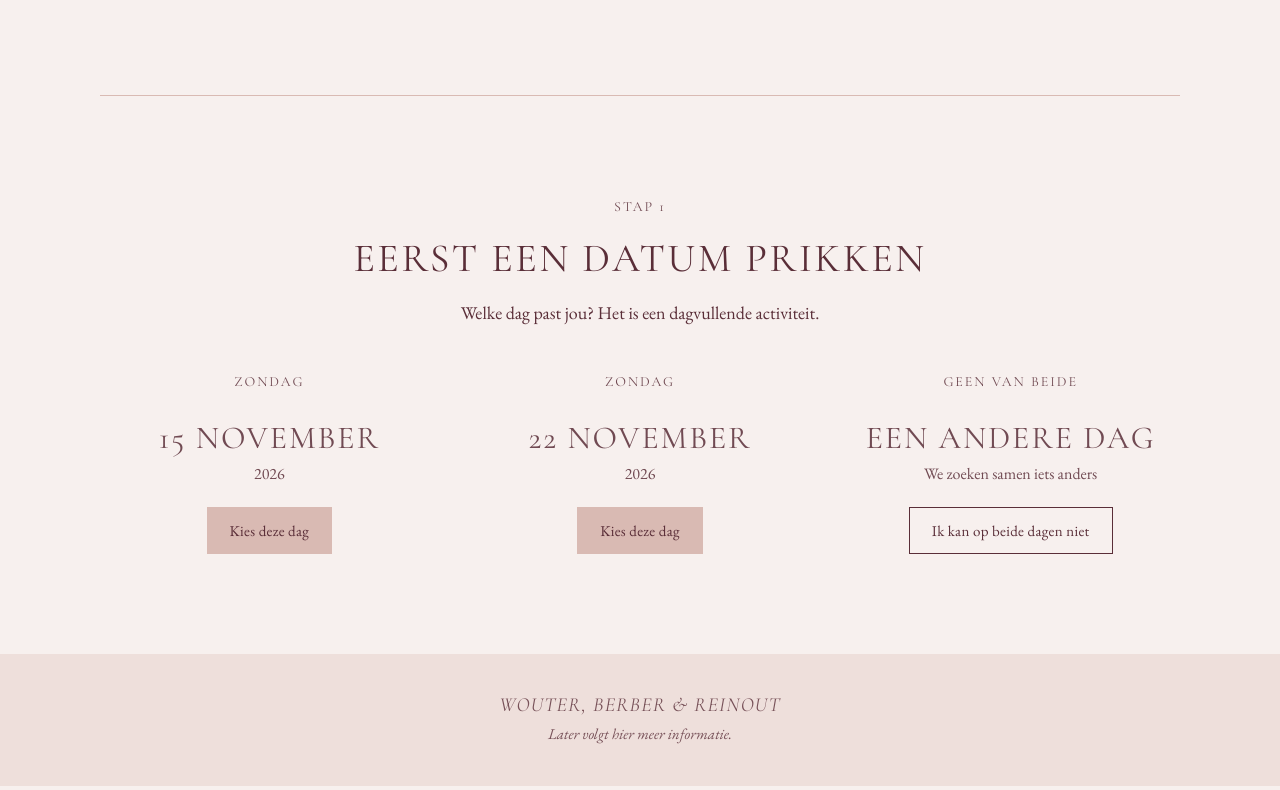
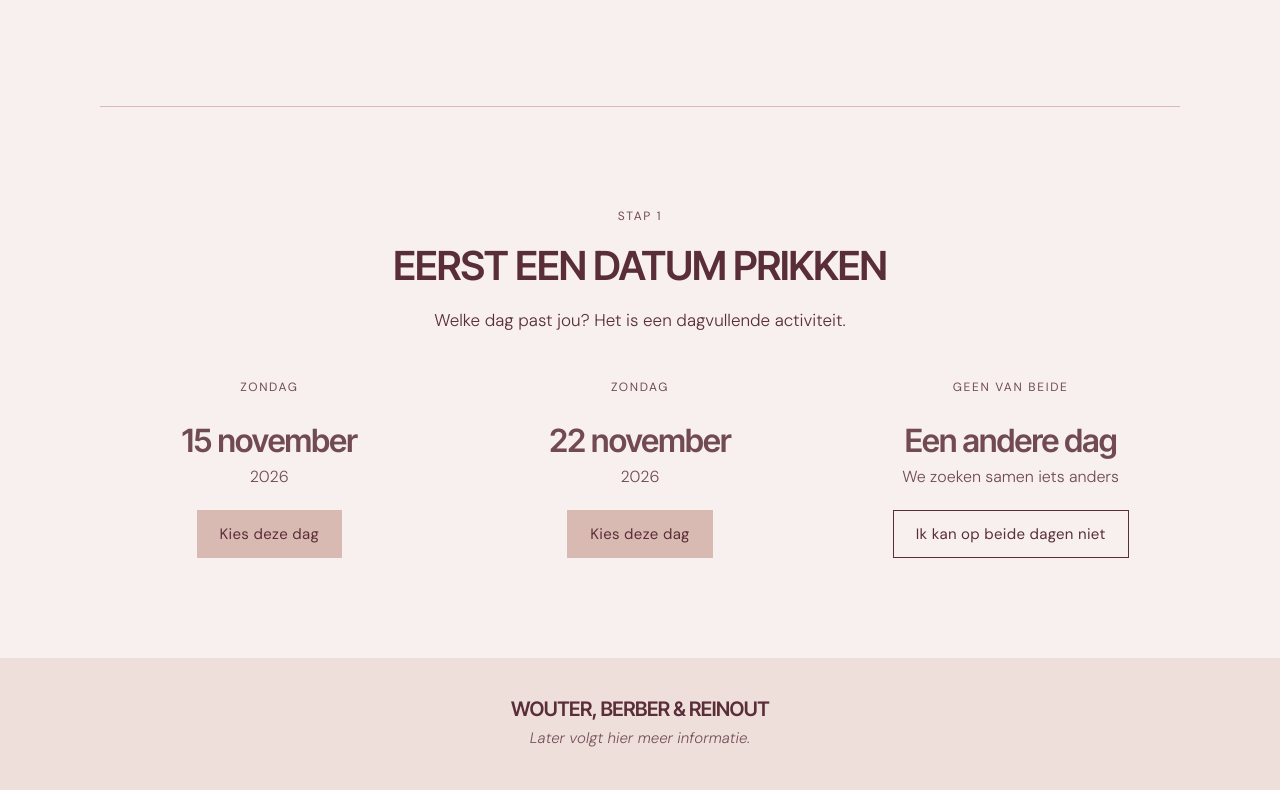
Before and after one commit to reinoutgorter-max/dagje-uit, a plain HTML site: page 2a250b-jelly/index.html in a window 1280 px wide. Shown: the part 1416-2206 px from the top of the page. Drawn offline with nearby package versions, Linux system fonts and the light colour scheme.

Commit message:
Lettertypes Inter Tight en DM Sans
Co-Authored-By: Claude Opus 5.5 <noreply@anthropic.com>

```diff
--- a/2a250b-jelly/index.html
+++ b/2a250b-jelly/index.html
@@ -8,8 +8,8 @@
 <title>Voor Jelly</title>
 <link rel="preconnect" href="https://fonts.googleapis.com">
 <link rel="preconnect" href="https://fonts.gstatic.com" crossorigin>
-<link rel="stylesheet" href="https://fonts.googleapis.com/css2?family=Cormorant+Garamond:ital,wght@0,400;0,500;1,400&family=EB+Garamond:ital@0;1&display=swap">
-<link rel="stylesheet" href="../stijl.css?v=43bd80c6">
+<link rel="stylesheet" href="https://fonts.googleapis.com/css2?family=Inter+Tight:wght@500;600&family=DM+Sans:ital,opsz,wght@0,9..40,300;0,9..40,400;1,9..40,300&display=swap">
+<link rel="stylesheet" href="../stijl.css?v=4d819a86">
 <style>:root { --inkt:#5a2e38; --achter:#f7f0ee; --zacht:#eedfdb; --accent:#d9bab3; }</style>
 </head>
 <body>
--- a/stijl.css
+++ b/stijl.css
@@ -1,10 +1,11 @@
 * { box-sizing:border-box; }
 :root { color-scheme:light; --wit:#fffdfa;
-  --kop:"Cormorant Garamond","Cormorant",Garamond,Georgia,serif;
-  --tekst:"EB Garamond",Garamond,Georgia,serif; }
+  --kop:"Inter Tight","Helvetica Neue",Arial,sans-serif;
+  --tekst:"DM Sans","Helvetica Neue",Arial,sans-serif; }
 body { margin:0; background:var(--achter); color:var(--inkt); -webkit-font-smoothing:antialiased;
-  font-family:var(--tekst); font-size:18px; line-height:1.6; text-align:center; }
-h1, h2, h3, .merk, .datum { font-family:var(--kop); font-weight:400; text-transform:uppercase; letter-spacing:.06em; }
+  font-family:var(--tekst); font-size:17px; font-weight:300; line-height:1.6; text-align:center; }
+h1, h2, h3, .merk, .datum { font-family:var(--kop); font-weight:600; letter-spacing:-.025em; }
+h1, h2, .merk { text-transform:uppercase; }
 a { color:inherit; }
 
 .balk { display:grid; grid-template-columns:1fr auto 1fr; align-items:center; gap:12px;
@@ -26,7 +27,7 @@ a { color:inherit; }
 @media (max-width:560px) { .balk .blok { display:none; } }
 
 .hero { padding:clamp(56px,10vw,110px) 20px clamp(52px,9vw,96px); }
-.boven { font-family:var(--kop); text-transform:uppercase; letter-spacing:.14em; font-size:14px; margin:0 0 16px; opacity:.85; }
+.boven { font-family:var(--tekst); font-weight:400; text-transform:uppercase; letter-spacing:.14em; font-size:12px; margin:0 0 16px; opacity:.85; }
 h1 { font-size:clamp(34px,6.4vw,62px); line-height:1.12; margin:0 auto; max-width:16ch; }
 
 .band { position:relative; height:clamp(240px,46vw,480px); overflow:hidden; background:var(--zacht);
@@ -35,7 +36,7 @@ h1 { font-size:clamp(34px,6.4vw,62px); line-height:1.12; margin:0 auto; max-widt
   background:radial-gradient(circle at 25% 35%, var(--accent), transparent 45%),
     radial-gradient(circle at 75% 65%, var(--wit), transparent 45%),
     radial-gradient(circle at 60% 20%, var(--zacht), transparent 50%), var(--zacht); }
-.band p { position:relative; margin:0; font-family:var(--kop); font-style:italic; font-size:clamp(26px,4.6vw,44px);
+.band p { position:relative; margin:0; font-family:var(--kop); font-weight:600; letter-spacing:-.025em; font-size:clamp(28px,4.8vw,48px);
   line-height:1.2; max-width:20ch; }
 
 .sectie { padding:clamp(56px,9vw,100px) 20px; }
@@ -67,12 +68,12 @@ h2 { font-size:clamp(28px,4.6vw,40px); line-height:1.15; margin:0 0 18px; }
 .vak:nth-child(2) .waas { transform:rotate(120deg); }
 .vak:nth-child(3) .waas { transform:rotate(240deg); }
 .vak.open .waas { filter:none; }
-.vak h3 { font-size:clamp(15px,2.4vw,20px); margin:12px 0 0; line-height:1.2; }
+.vak h3 { font-size:clamp(16px,2.6vw,22px); margin:12px 0 0; line-height:1.2; }
 .vak .status { display:block; font-size:14px; font-style:italic; opacity:.75; }
 .vak.nieuw .beeld { outline:1px solid var(--inkt); outline-offset:4px; }
 
 .voet { background:var(--zacht); padding:40px 20px; }
-.voet .merk { font-size:20px; margin-bottom:6px; }
+.voet .merk { font-size:20px; margin-bottom:6px; font-style:normal; opacity:1; }
 .voet p { margin:0; font-size:15px; font-style:italic; opacity:.8; }
 
 dialog { border:0; padding:40px 28px 30px; max-width:460px; width:calc(100% - 32px); background:var(--achter);
```
Also changed, not shown: 578884-arend/index.html (+2 -2 lines).
